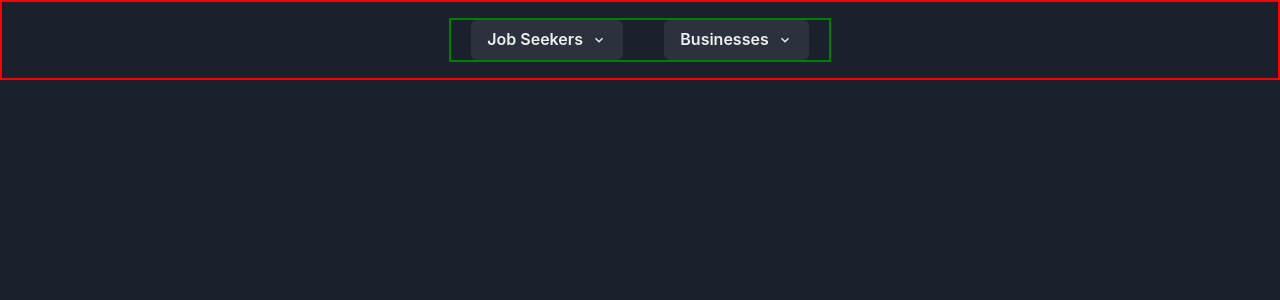
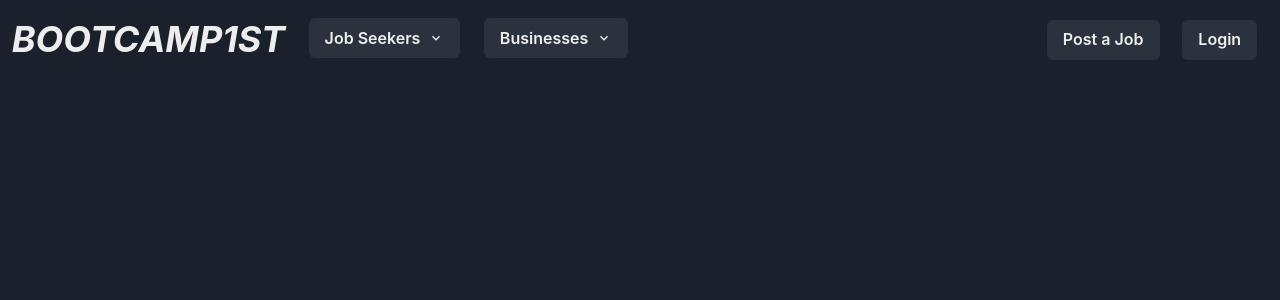
Before and after one commit to ashtilawat23/simple-blog, a React (Create React App) app: page / in a window 1280 px wide. Shown: the top 300 px of the page. Built offline with nearby package versions, Linux system fonts and the light colour scheme.

Commit message:
header done

```diff
--- a/src/components/Header.js
+++ b/src/components/Header.js
@@ -1,7 +1,13 @@
 import React from 'react';
 import { Box } from '@chakra-ui/react';
 import { Nav } from './Nav';
+import { QuickLinks } from './QuickLinks';
 
 export const Header = () => {
-  return <Box className="header"><Nav/></Box>;
+  return (
+    <Box className="header">
+      <Nav />
+      <QuickLinks />
+    </Box>
+  );
 };
--- a/src/components/Nav.js
+++ b/src/components/Nav.js
@@ -1,16 +1,23 @@
 import React from 'react';
 import { Dropdown } from './common/Dropdown';
-import { Box } from '@chakra-ui/react';
+import { Box, Heading } from '@chakra-ui/react';
 
-const jobSeekers = {title: 'Job Seekers', items: ['Search Jobs', 'Search Salaries', 'Create Free Account']};
+const jobSeekers = {
+  title: 'Job Seekers',
+  items: ['Search Jobs', 'Search Salaries', 'Create Free Account']
+};
 
-const businesses = {title: 'Businesses', items: ['Post a Job', 'How it Works', 'Employer Support']};
+const businesses = {
+  title: 'Businesses',
+  items: ['Post a Job', 'How it Works', 'Employer Support']
+};
 
 export const Nav = () => {
   return (
-    <Box className='nav'>
-        <Dropdown title={jobSeekers.title} items={jobSeekers.items} />
-        <Dropdown title={businesses.title} items={businesses.items} />
+    <Box className="nav">
+      <Heading as="em">BOOTCAMP1ST</Heading>
+      <Dropdown title={jobSeekers.title} items={jobSeekers.items} />
+      <Dropdown title={businesses.title} items={businesses.items} />
     </Box>
   );
 };
--- /dev/null
+++ b/src/components/QuickLinks.js
@@ -0,0 +1,11 @@
+import React from 'react';
+import { Box, Button } from '@chakra-ui/react';
+
+export const QuickLinks = () => {
+  return (
+    <Box className="quicklinks">
+      <Button>Post a Job</Button>
+      <Button>Login</Button>
+    </Box>
+  );
+};
--- a/src/styles/App.css
+++ b/src/styles/App.css
@@ -1,3 +1,5 @@
+/** header styles **/
+
 .header {
   position: absolute;
   top: 0;
@@ -6,13 +8,17 @@
   width: 100%;
   display: flex;
   align-items: center;
-  justify-content: space-around;
-  border: 2px red solid;
+  justify-content: space-between;
 }
 
 .nav {
-    border: 2px green solid;
-    display: flex;
-    justify-content: space-around;
-    width: 30%;
+  display: flex;
+  justify-content: space-around;
+  width: 50%;
 }
+
+.quicklinks {
+  display: flex;
+  justify-content: space-evenly;
+  width: 20%;
+}
```
Also changed, not shown: src/components/common/Dropdown.js (+6 -12 lines).
